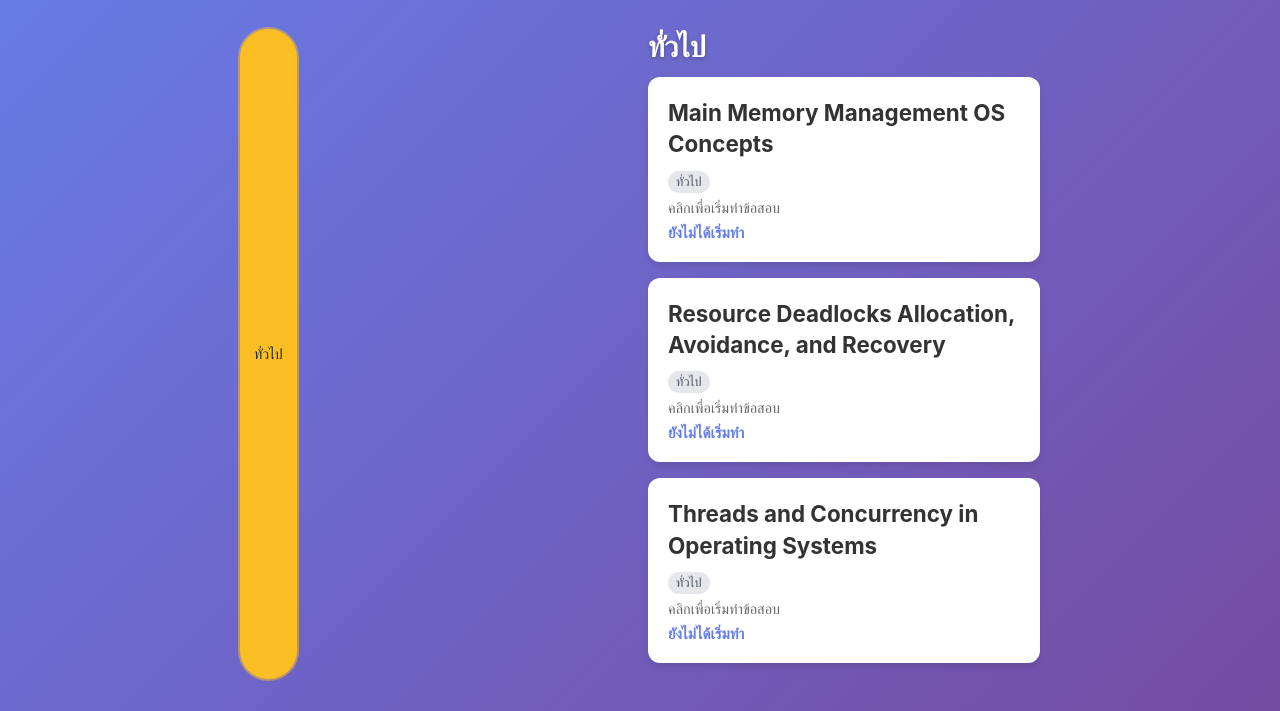
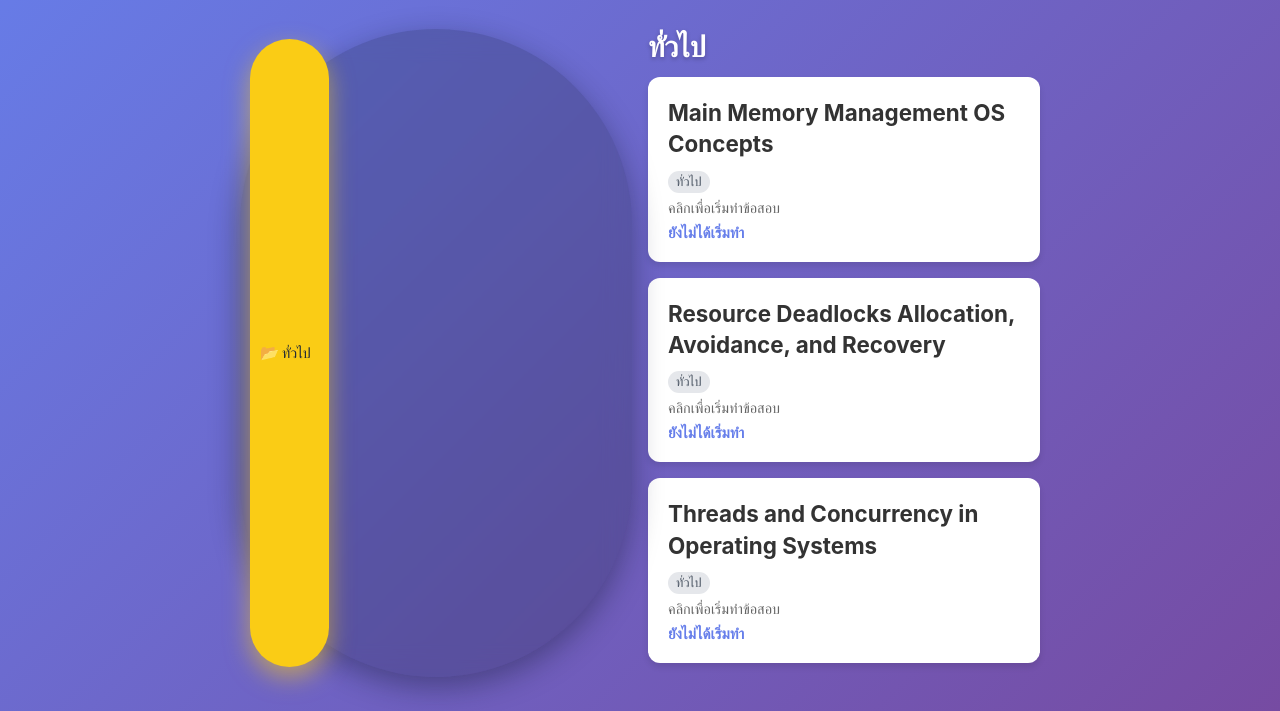
Before and after one commit to KewVy8016/quizflow, a website: page index.html in a window 1280 px wide. Shown: the part 110-821 px from the top of the page. Drawn offline with Linux system fonts and the light colour scheme.

Commit message:
style: Update subject selector and chip styles for improved aesthetics and interaction, including padding, background, and hover effects.

```diff
--- a/style.css
+++ b/style.css
@@ -44,30 +44,52 @@ header h1 {
 .subject-selector {
     display: flex;
     flex-wrap: wrap;
-    gap: 8px;
-    margin-bottom: 16px;
+    gap: 10px;
+    margin-bottom: 18px;
+    padding: 10px;
+    border-radius: 999px;
+    background: rgba(15, 23, 42, 0.22);
+    box-shadow: 0 10px 30px rgba(15, 23, 42, 0.4);
+    backdrop-filter: blur(14px);
 }
 
 .subject-chip {
+    position: relative;
     border: none;
     border-radius: 999px;
-    padding: 6px 14px;
+    padding: 8px 18px 8px 32px;
     font-size: 0.9em;
     cursor: pointer;
-    background: rgba(255, 255, 255, 0.2);
-    color: #f9fafb;
-    backdrop-filter: blur(4px);
-    transition: all 0.2s;
+    background: transparent;
+    color: #e5e7eb;
+    transition: transform 0.18s ease, box-shadow 0.18s ease, background 0.18s ease, color 0.18s ease;
+    display: flex;
+    align-items: center;
+    gap: 6px;
+}
+
+.subject-chip::before {
+    content: '📁';
+    position: absolute;
+    left: 10px;
+    font-size: 1.05em;
+    opacity: 0.9;
 }
 
 .subject-chip:hover {
-    background: rgba(255, 255, 255, 0.3);
+    transform: translateY(-1px);
+    background: rgba(148, 163, 184, 0.25);
+    box-shadow: 0 6px 14px rgba(15, 23, 42, 0.45);
 }
 
 .subject-chip.active {
-    background: #fbbf24;
-    color: #1f2933;
-    box-shadow: 0 0 0 2px rgba(251, 191, 36, 0.5);
+    background: #facc15;
+    color: #1f2937;
+    box-shadow: 0 10px 24px rgba(250, 204, 21, 0.55);
+}
+
+.subject-chip.active::before {
+    content: '📂';
 }
 
 /* ── Subject sections (group by subject) ───── */
```
